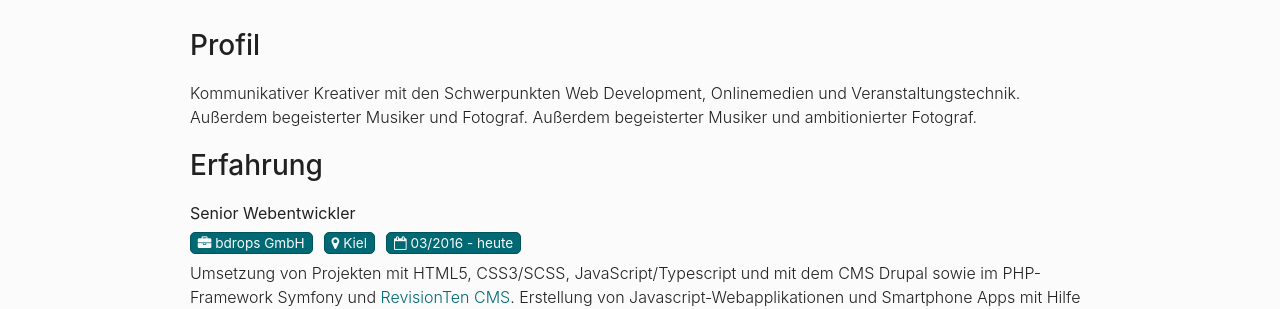
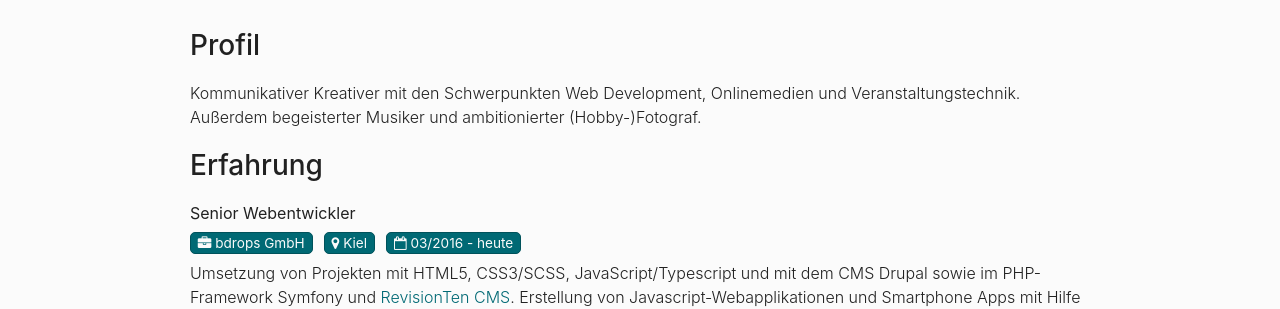
Before and after one commit to entepe85/entepe-2017, a Jekyll site: the page built from vita/vita.html, in a window 1280 px wide. Shown: the part 392-701 px from the top of the page. Built offline with Jekyll 4.4.1, drawn with Linux system fonts in a browser that asks for light colours.

Commit message:
Update vita.html

```diff
--- a/vita/vita.html
+++ b/vita/vita.html
@@ -6,7 +6,7 @@
 
 <section class="vita">
     <h2>Profil</h2>
-    <p>Kommunikativer Kreativer mit den Schwerpunkten Web Development, Onlinemedien und Veranstaltungstechnik. Außerdem begeisterter Musiker und Fotograf. Außerdem begeisterter Musiker und ambitionierter Fotograf.</p>
+    <p>Kommunikativer Kreativer mit den Schwerpunkten Web Development, Onlinemedien und Veranstaltungstechnik. Außerdem begeisterter Musiker und ambitionierter (Hobby-)Fotograf.</p>
 
     <h2>Erfahrung</h2>
     <p>
```
